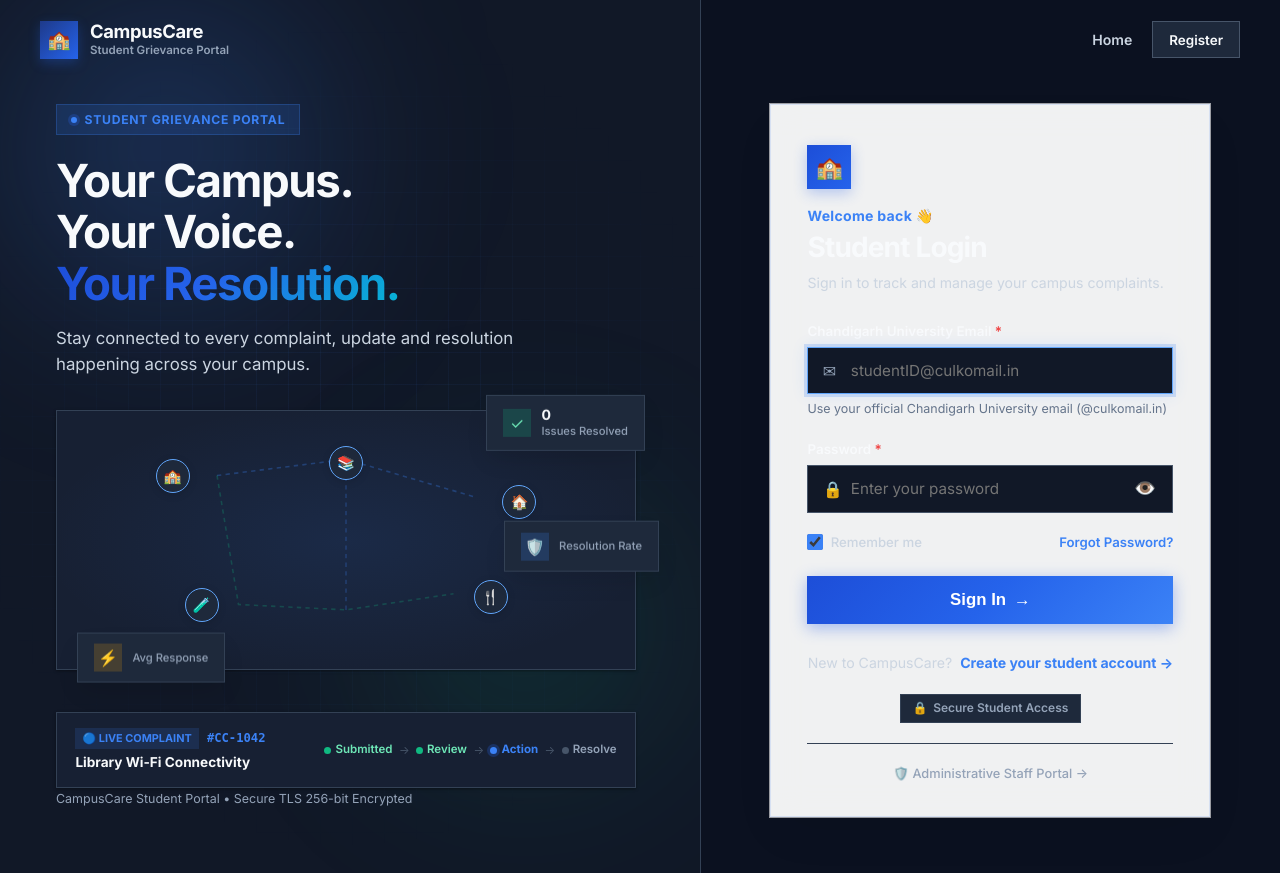
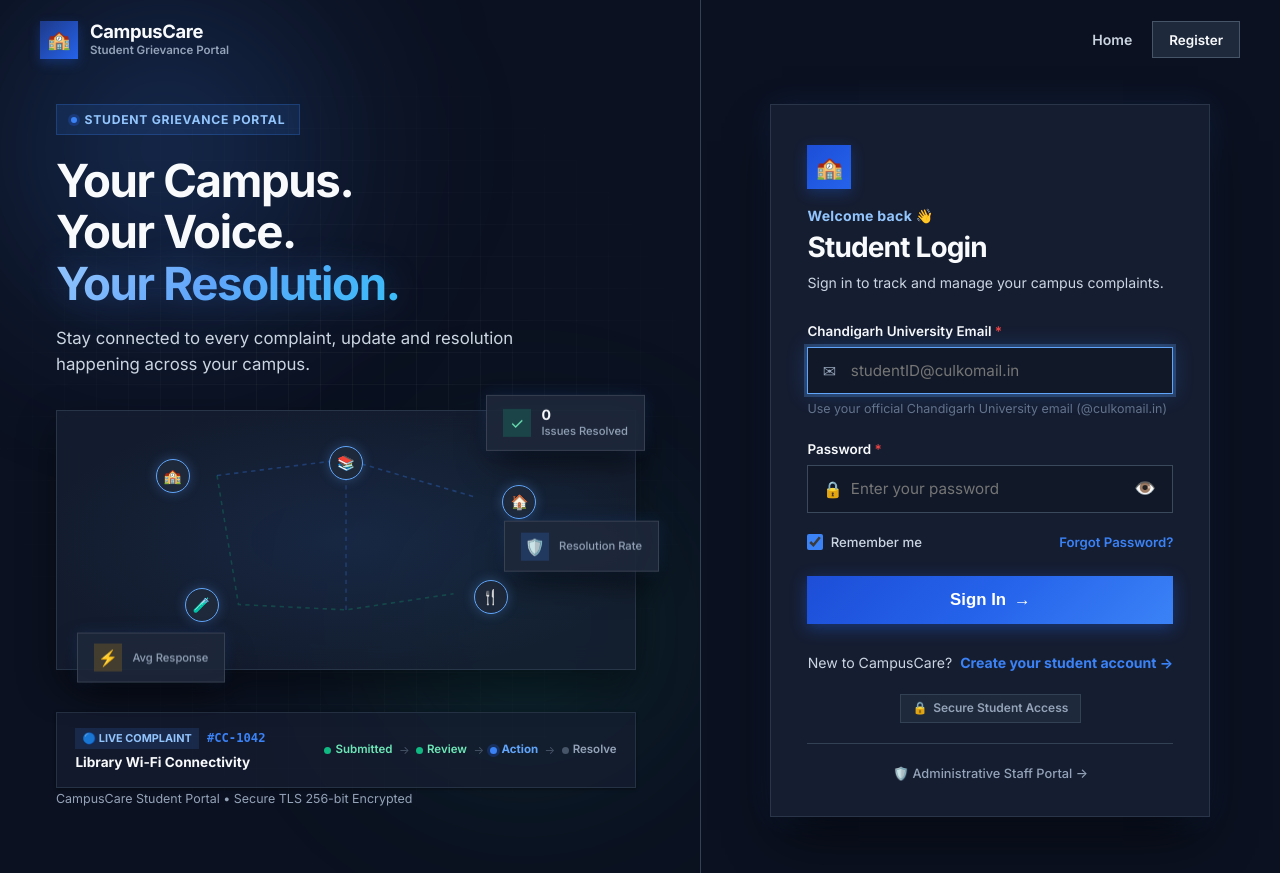
Before and after one commit to agrima89/Complain-Tracker, a Flask app: page /login in a window 1280 px wide. Run offline with Flask 3, Linux system fonts and the light colour scheme; data that the repository does not hold is empty; some libraries are stand-ins or nearby versions.

Commit message:
style: enforce persistent dark theme styling across auth components

```diff
--- a/app.py
+++ b/app.py
@@ -1071,4 +1071,17 @@ def soc_dashboard():
     return render_template("soc_dashboard.html", logs=logs, total=total, failed_logins=failed_logins, unauthorized=unauthorized, high_severity=high_severity)
 
 if __name__ == "__main__":
+    import threading
+    import webbrowser
+    import time
+
+    def open_browser():
+        time.sleep(1.5) # Wait for server to be ready
+        webbrowser.open_new("http://127.0.0.1:5000")
+
+    # When debug=True, Flask runs two processes (main and worker reloader).
+    # We only want to open the browser from the worker process so it doesn't open twice.
+    if os.environ.get("WERKZEUG_RUN_MAIN") == "true" or not app.debug:
+        threading.Thread(target=open_browser, daemon=True).start()
+
     app.run(debug=True, port=5000)
--- a/static/css/auth.css
+++ b/static/css/auth.css
@@ -133,7 +133,7 @@ body.auth-page .main-content {
   transition: var(--transition-theme);
 }
 
-[data-theme="dark"] .auth-visual-panel {
+.auth-visual-panel {
   background-color: #0b1120;
 }
 
@@ -195,7 +195,7 @@ body.auth-page .main-content {
   z-index: 0;
 }
 
-[data-theme="dark"] .auth-grid-pattern {
+.auth-grid-pattern {
   background-image:
     linear-gradient(to right, rgba(255, 255, 255, 0.035) 1px, transparent 1px),
     linear-gradient(to bottom, rgba(255, 255, 255, 0.035) 1px, transparent 1px);
@@ -224,7 +224,7 @@ body.auth-page .main-content {
   margin-bottom: 1.25rem;
 }
 
-[data-theme="dark"] .auth-badge {
+.auth-badge {
   background: rgba(59, 130, 246, 0.12);
   border-color: rgba(59, 130, 246, 0.25);
   color: #93c5fd;
@@ -255,7 +255,7 @@ body.auth-page .main-content {
   -webkit-text-fill-color: transparent;
 }
 
-[data-theme="dark"] .auth-hero-highlight {
+.auth-hero-highlight {
   background: linear-gradient(135deg, #93c5fd 0%, #60a5fa 45%, #38bdf8 100%);
   -webkit-background-clip: text;
   -webkit-text-fill-color: transparent;
@@ -291,7 +291,7 @@ body.auth-page .main-content {
   transition: var(--transition-theme);
 }
 
-[data-theme="dark"] .auth-campus-map-box {
+.auth-campus-map-box {
   background: rgba(23, 32, 51, 0.75);
   border-color: rgba(51, 65, 85, 0.7);
   box-shadow: 0 15px 35px rgba(0, 0, 0, 0.4);
@@ -337,7 +337,7 @@ body.auth-page .main-content {
   transition: transform 0.2s cubic-bezier(0.16, 1, 0.3, 1), box-shadow 0.2s ease;
 }
 
-[data-theme="dark"] .auth-map-node .node-beacon {
+.auth-map-node .node-beacon {
   background: #1e293b;
   border-color: #60a5fa;
   box-shadow: 0 0 12px rgba(96, 165, 250, 0.3);
@@ -366,7 +366,7 @@ body.auth-page .main-content {
   transition: transform 0.3s ease, var(--transition-theme);
 }
 
-[data-theme="dark"] .auth-floating-stat {
+.auth-floating-stat {
   background: rgba(30, 41, 59, 0.9);
   border-color: rgba(255, 255, 255, 0.12);
   box-shadow: 0 16px 32px -6px rgba(0, 0, 0, 0.6), 0 0 16px rgba(59, 130, 246, 0.15);
@@ -460,7 +460,7 @@ body.auth-page .main-content {
   transition: var(--transition-theme);
 }
 
-[data-theme="dark"] .auth-live-ticket-widget {
+.auth-live-ticket-widget {
   background: rgba(23, 32, 51, 0.65);
   border-color: rgba(51, 65, 85, 0.6);
 }
@@ -485,7 +485,7 @@ body.auth-page .main-content {
   border-radius: var(--radius-full);
 }
 
-[data-theme="dark"] .ticket-live-pill {
+.ticket-live-pill {
   background: rgba(59, 130, 246, 0.15);
   color: #93c5fd;
 }
@@ -520,7 +520,7 @@ body.auth-page .main-content {
   font-weight: 700;
 }
 
-[data-theme="dark"] .mini-step.active {
+.mini-step.active {
   color: #60a5fa;
 }
 
@@ -567,7 +567,7 @@ body.auth-page .main-content {
   transition: transform 0.3s ease, box-shadow 0.3s ease, var(--transition-theme);
 }
 
-[data-theme="dark"] .auth-form-glass-card {
+.auth-form-glass-card {
   background: rgba(23, 32, 51, 0.90);
   border: 1px solid rgba(148, 163, 184, 0.18);
   box-shadow: 0 25px 50px -12px rgba(0, 0, 0, 0.7), 0 0 30px rgba(59, 130, 246, 0.12);
@@ -601,7 +601,7 @@ body.auth-page .main-content {
   display: block;
 }
 
-[data-theme="dark"] .login-welcome-wave {
+.login-welcome-wave {
   color: #93c5fd;
 }
 
@@ -661,7 +661,7 @@ body.auth-page .main-content {
   transition: all 0.2s cubic-bezier(0.16, 1, 0.3, 1), var(--transition-theme);
 }
 
-[data-theme="dark"] .auth-form-input {
+.auth-form-input {
   background-color: rgba(17, 24, 39, 0.85);
   border-color: rgba(71, 85, 105, 0.8);
 }
@@ -677,7 +677,7 @@ body.auth-page .main-content {
   color: var(--color-primary-600);
 }
 
-[data-theme="dark"] .auth-form-input:focus {
+.auth-form-input:focus {
   border-color: #60a5fa;
   box-shadow: 0 0 0 3px rgba(96, 165, 250, 0.25), 0 0 20px rgba(59, 130, 246, 0.25);
 }
--- a/templates/base.html
+++ b/templates/base.html
@@ -9,13 +9,8 @@
   <!-- Theme Initialization Script (Prevents White Flash) -->
   <script>
     (function() {
-      try {
-        const savedTheme = localStorage.getItem('campuscare_theme');
-        const theme = savedTheme ? savedTheme : (window.matchMedia && window.matchMedia('(prefers-color-scheme: light)').matches ? 'light' : 'dark');
-        document.documentElement.setAttribute('data-theme', theme);
-      } catch (e) {
-        document.documentElement.setAttribute('data-theme', 'dark');
-      }
+      // Unconditionally enforce dark theme as per project requirements
+      document.documentElement.setAttribute('data-theme', 'dark');
     })();
   </script>
 
```
